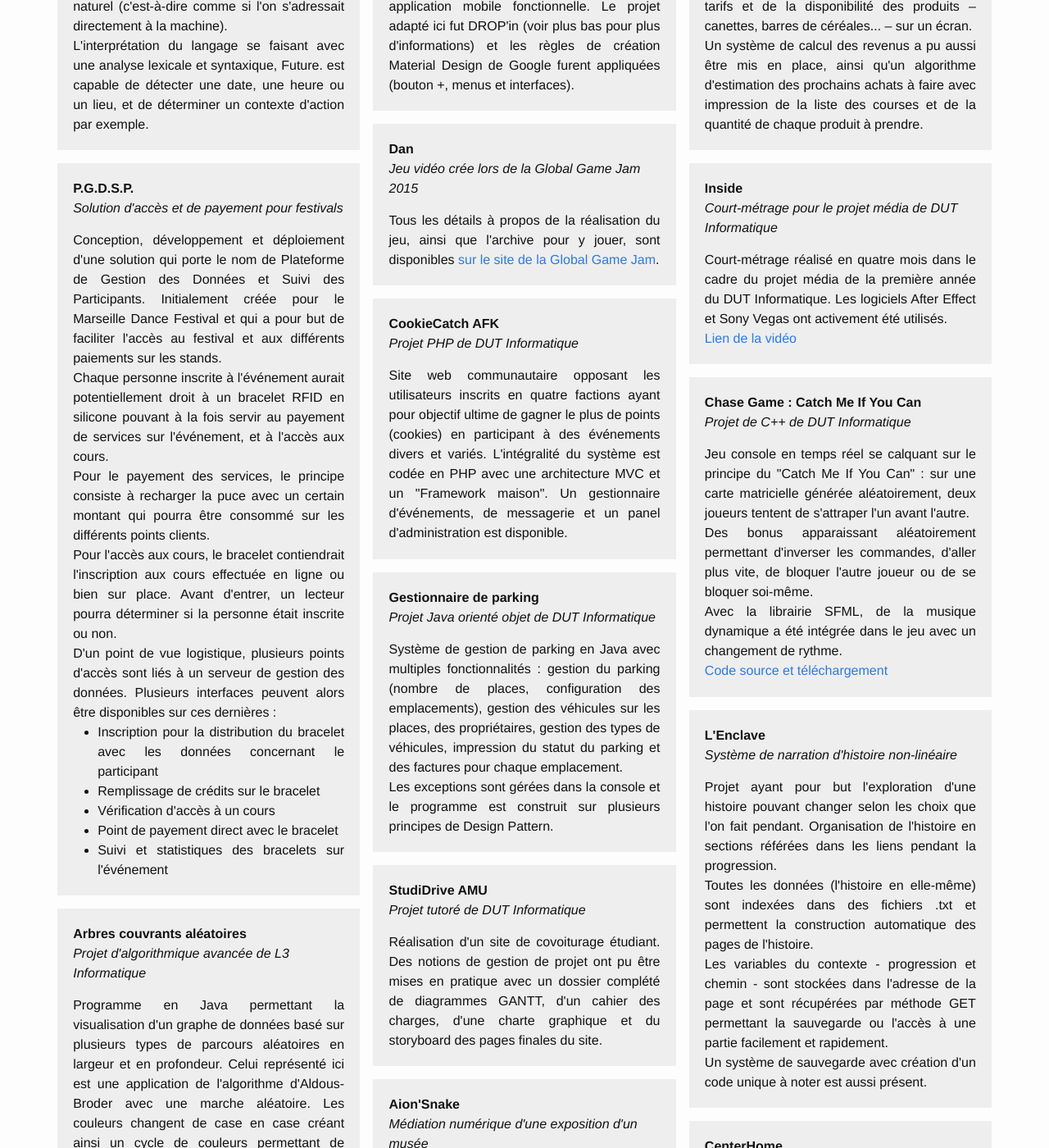
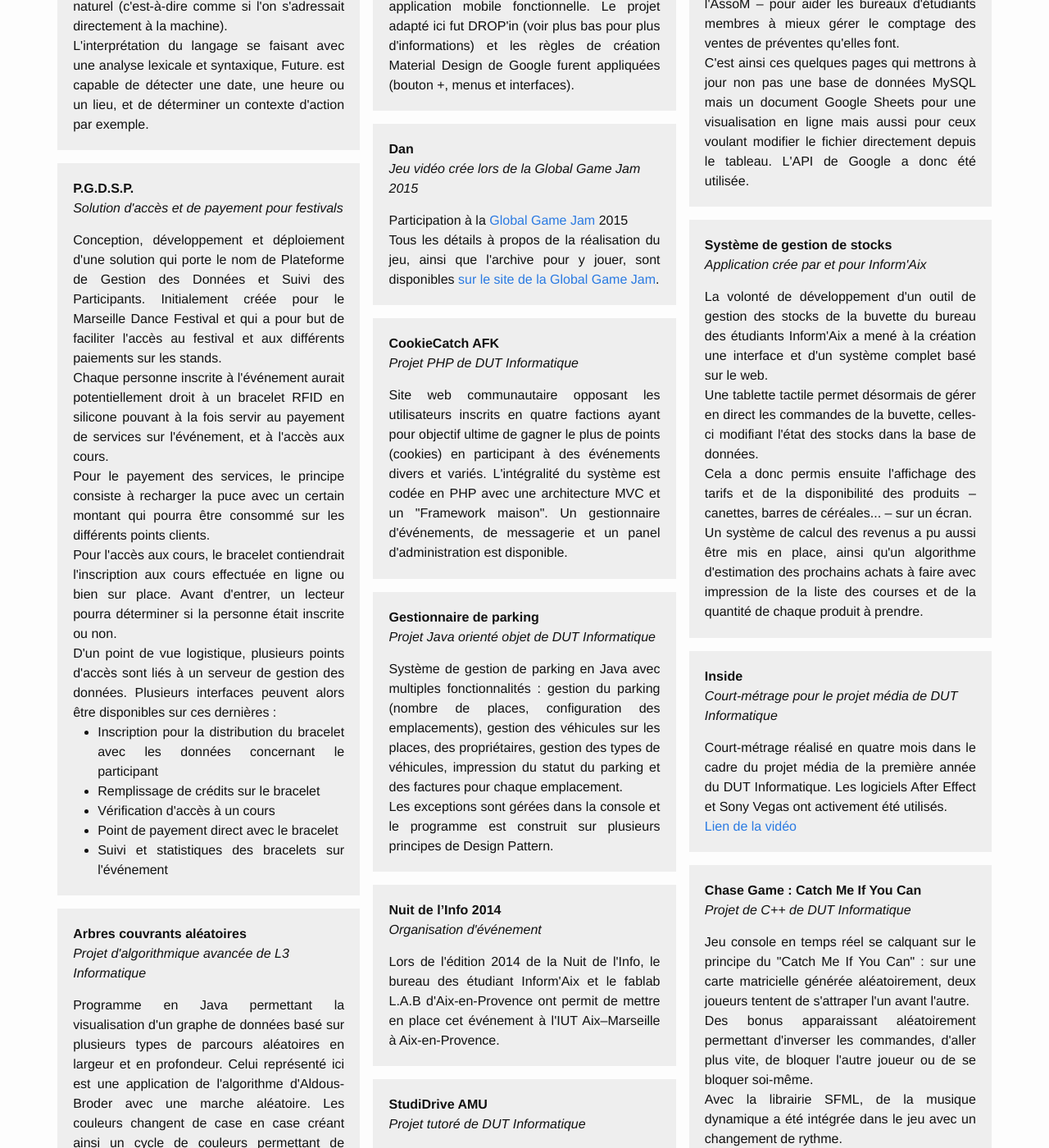
Before and after one commit to n4zim/n4zim.github.io, a Jekyll site: the page built from projects.md, in a window 1280 px wide and 1400 px high, scrolled down 848 px. Shown: the whole window at 82% size. Built offline with Jekyll 4.4.1, drawn with Linux system fonts in a browser that asks for light colours; some of the changed text lies outside the part shown.

Commit message:
Added data : projects

```diff
--- a/_data/projects.yml
+++ b/_data/projects.yml
@@ -135,6 +135,8 @@
     en: ""
   description:
     fr: >
+      Participation à la <a href="http://globalgamejam.org" target="_blank">Global Game Jam</a> 2015
+      <br/>
       Tous les détails à propos de la réalisation du jeu, ainsi que l'archive pour y jouer, sont disponibles
       <a href="http://globalgamejam.org/2015/games/dan" target="_blank">sur le site de la Global Game Jam</a>.
     en: ""
@@ -167,6 +169,18 @@
       <br/>
       Les exceptions sont gérées dans la console et le programme est construit sur plusieurs principes de Design
       Pattern.
+    en: ""
+
+
+- name: "Nuit de l’Info 2014"
+  date: "14-12"
+  subtitle:
+    fr: "Organisation d'événement"
+    en: ""
+  description:
+    fr: >
+      Lors de l'édition 2014 de la Nuit de l'Info, le bureau des étudiant Inform'Aix et le fablab L.A.B
+      d'Aix-en-Provence ont permit de mettre en place cet événement à l'IUT Aix–Marseille à Aix-en-Provence.
     en: ""
 
 
@@ -215,6 +229,19 @@
       <br/>
       Une fenêtre d'options a été ajoutée afin de modifier les polygones de la sphère, la vitesse de rebondissement et
       les limites de hauteurs.
+    en: ""
+
+
+- name: "36h chrono de l'entreprise"
+  date: "14-11"
+  subtitle:
+    fr: "Participation à un événement"
+    en: ""
+  description:
+    fr: >
+      Organisé par Aix-Marseille Université, le but de cet événement était de créer en 24h
+
+      Faculté de Droit à Aix–en–Provence
     en: ""
 
 
```
Also changed, not shown: Gemfile.lock.
